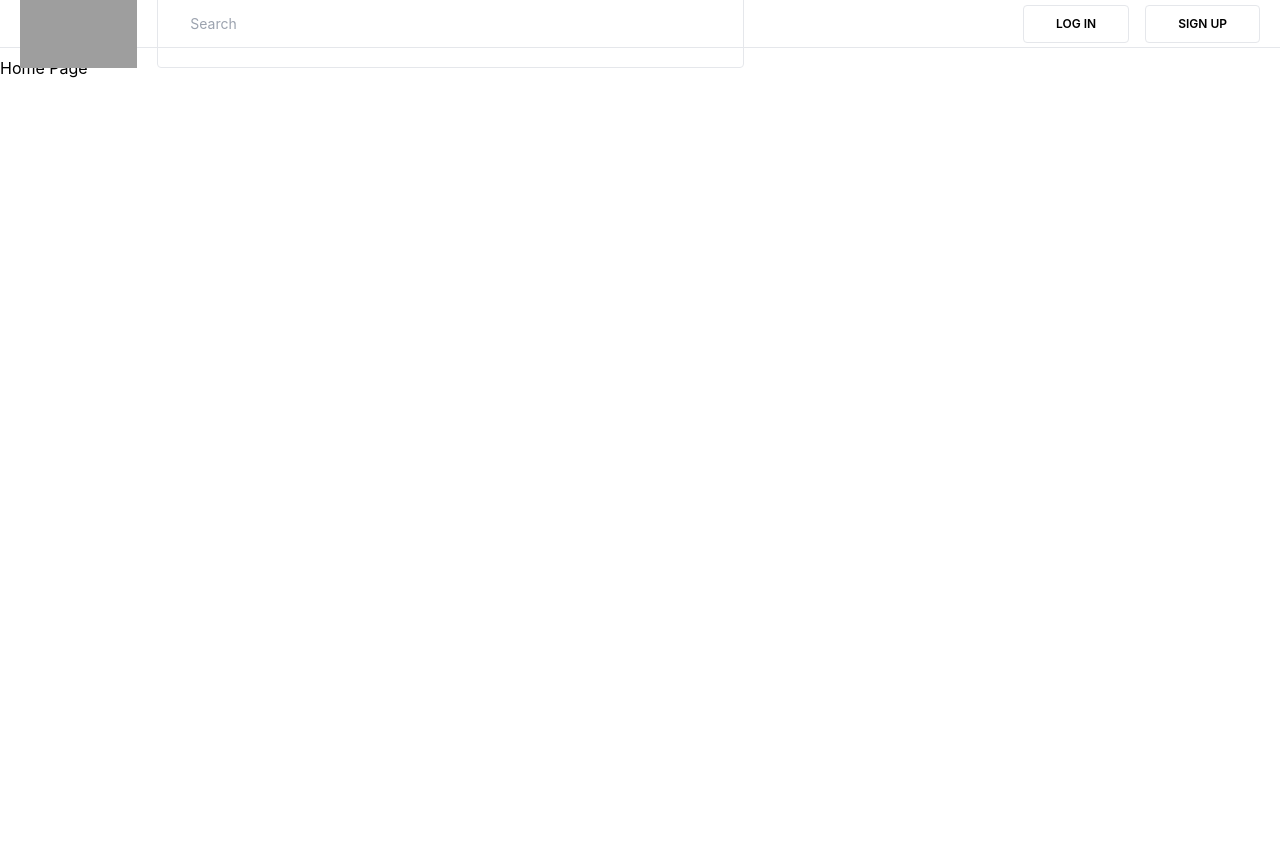
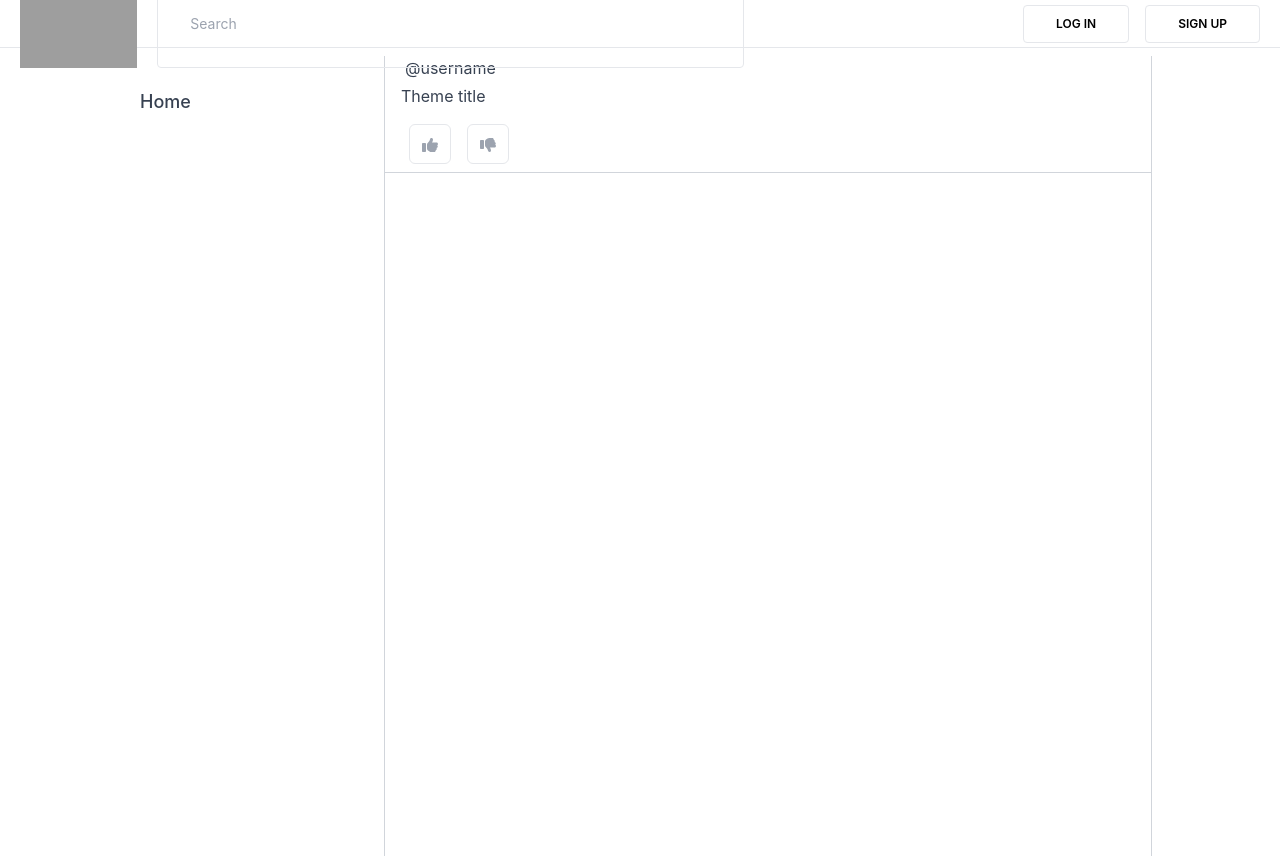
Before and after one commit to YordanDobrev97/RedditClone, a React (Create React App) app in the folder client/: page /home in a window 1280 px wide. Before the commit the page ends 800 px from the top, so only its background shows below. Built offline with nearby package versions, Linux system fonts and the light colour scheme; grey boxes are pictures that could not be loaded.

Commit message:
Add home layout design

```diff
--- a/client/package.json
+++ b/client/package.json
@@ -3,6 +3,10 @@
   "version": "0.1.0",
   "private": true,
   "dependencies": {
+    "@fortawesome/fontawesome-svg-core": "^6.1.1",
+    "@fortawesome/free-regular-svg-icons": "^6.1.1",
+    "@fortawesome/free-solid-svg-icons": "^6.1.1",
+    "@fortawesome/react-fontawesome": "^0.1.18",
     "@headlessui/react": "^1.6.4",
     "@testing-library/jest-dom": "^5.16.4",
     "@testing-library/react": "^13.3.0",
--- a/client/src/pages/home/index.js
+++ b/client/src/pages/home/index.js
@@ -1,10 +1,47 @@
+import { FontAwesomeIcon } from "@fortawesome/react-fontawesome";
+import { faThumbsUp, faThumbsDown } from "@fortawesome/free-solid-svg-icons";
+import { Link } from 'react-router-dom'
 
 const HomePage = () => {
   return (
-    <div className='mt-8'>
-      <h1>Home Page</h1>
+    <div className="mt-8">
+      <div className="flex justify-center w-screen h-screen px-4 text-gray-700">
+        <div className="flex w-full max-w-screen-lg">
+          <div className="flex flex-col w-64 py-4 pr-3">
+            <Link to='/' className="px-3 py-2 mt-2 text-lg font-medium rounded-sm hover:bg-gray-300">Home</Link>
+          </div>
+          <div className="flex flex-col flex-grow border-l border-r border-gray-300">
+            <div className="flex-grow h-0 overflow-auto">
+              <div className="flex items-center w-full border-b border-gray-300">
+                <div className="flex flex-col flex-grow ml-4">
+                  <div className="flex">
+                    <span className="ml-1">@username</span>
+                  </div>
+                  <p className="mt-1">
+                    <Link to='/posts/1'>Theme title</Link>
+                  </p>
+                  <div className="flex mt-2">
+                    <button
+                      type="button"
+                      className="border h-10 border-gray-200 text-gray-400 rounded-md px-3 py-2 m-2 transition duration-500 ease select-none hover:bg-gray-300 focus:outline-none focus:shadow-outline"
+                    >
+                      <FontAwesomeIcon icon={faThumbsUp} />
+                    </button>
+                    <button
+                      type="button"
+                      className="border h-10 border-gray-200 text-gray-400 rounded-md px-3 py-2 m-2 transition duration-500 ease select-none hover:bg-gray-300 focus:outline-none focus:shadow-outline"
+                    >
+                      <FontAwesomeIcon icon={faThumbsDown} />
+                    </button>
+                  </div>
+                </div>
+              </div>
+            </div>
+          </div>
+        </div>
+      </div>
     </div>
-  )
-}
+  );
+};
 
-export default HomePage
+export default HomePage;
```
Also changed, not shown: 1 other file (tests, documents, lock files or other folders).
